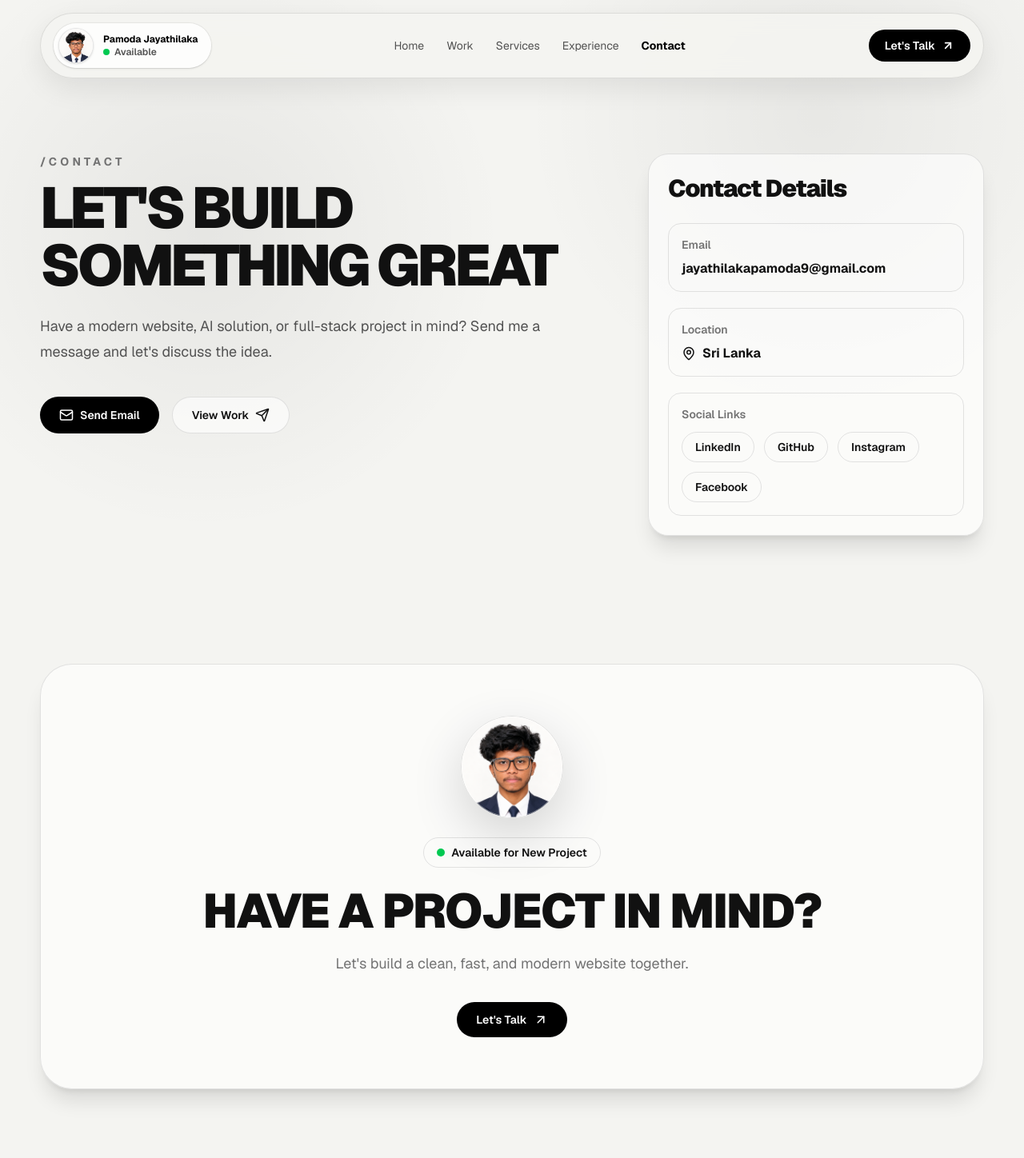
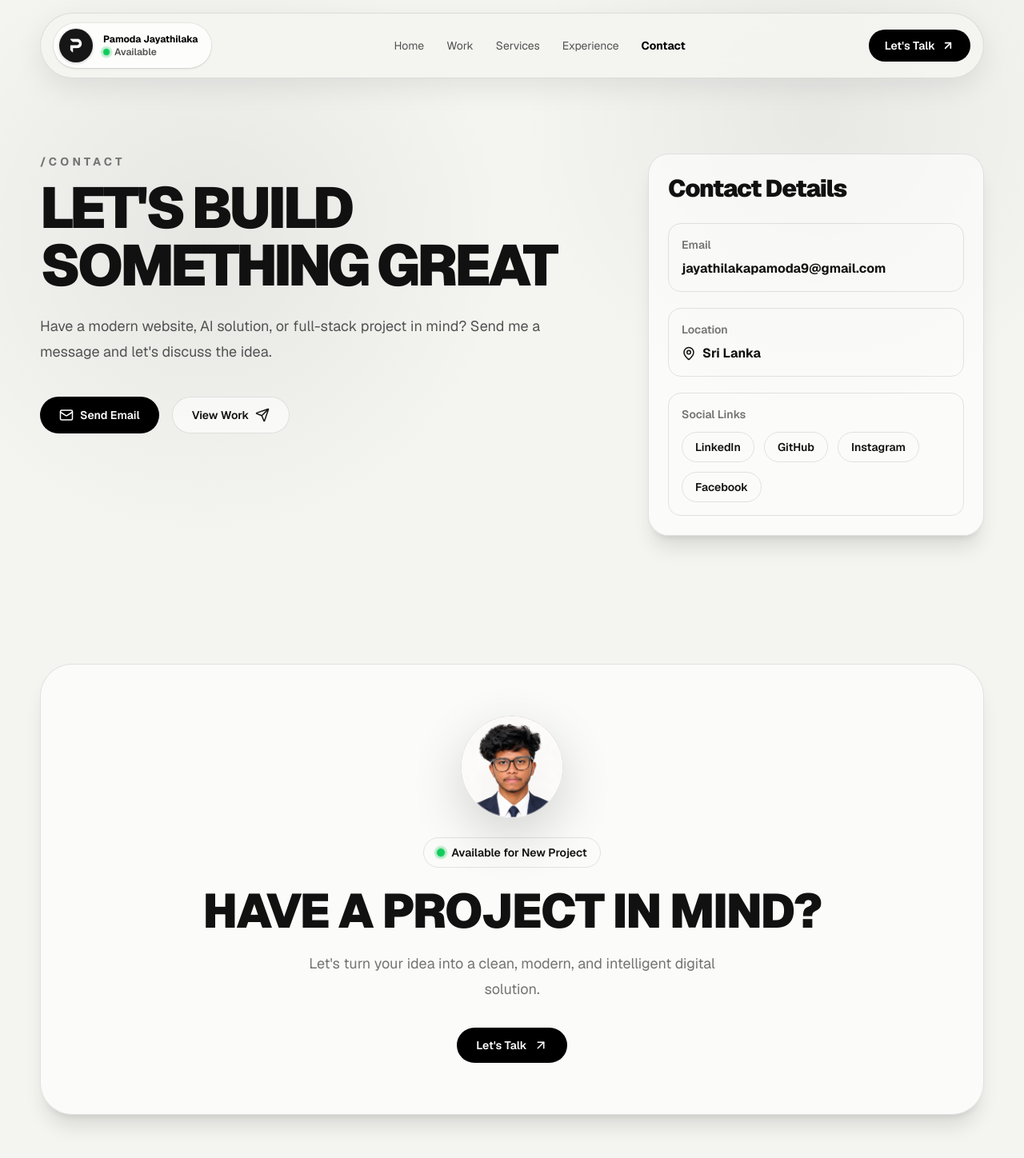
Before and after one commit to pamoda2004/Portfolio_NextJs, a Next.js app: page /contact in a window 1280 px wide. Shown: the top 1448 px of the page at 80% size. Built offline with nearby package versions, Linux system fonts and the light colour scheme.

Commit message:
update files

```diff
--- a/app/globals.css
+++ b/app/globals.css
@@ -175,3 +175,27 @@ a {
     transition-duration: 0.001ms !important;
   }
 }
+
+@keyframes availabilityPulse {
+  0% {
+    transform: scale(1);
+    opacity: 0.9;
+    box-shadow: 0 0 0 0 rgba(34, 197, 94, 0.45);
+  }
+
+  70% {
+    transform: scale(1.08);
+    opacity: 1;
+    box-shadow: 0 0 0 8px rgba(34, 197, 94, 0);
+  }
+
+  100% {
+    transform: scale(1);
+    opacity: 0.9;
+    box-shadow: 0 0 0 0 rgba(34, 197, 94, 0);
+  }
+}
+
+.available-dot {
+  animation: availabilityPulse 1.8s ease-out infinite;
+}
--- a/components/ContactCTA.tsx
+++ b/components/ContactCTA.tsx
@@ -23,7 +23,7 @@ export default function ContactCTA() {
               <div className="pointer-events-none absolute inset-0 rounded-full bg-gradient-to-tr from-black/15 via-transparent to-white/20 opacity-0 transition duration-500 group-hover:opacity-100" />
             </div>
             <div className="mx-auto mb-6 inline-flex items-center gap-2 rounded-full border border-black/10 px-4 py-2 text-sm font-semibold">
-              <span className="h-2.5 w-2.5 rounded-full bg-green-500" />
+              <span className="available-dot h-2.5 w-2.5 rounded-full bg-green-500" />
               Available for New Project
             </div>
 
@@ -32,7 +32,7 @@ export default function ContactCTA() {
             </h2>
 
             <p className="mx-auto mt-5 max-w-xl text-lg leading-8 text-neutral-500">
-              Let&apos;s build a clean, fast, and modern website together.
+              Let&apos;s turn your idea into a clean, modern, and intelligent digital solution.
             </p>
 
             <div className="mt-8 flex justify-center">
--- a/components/Experience.tsx
+++ b/components/Experience.tsx
@@ -14,7 +14,7 @@ export default function Experience() {
               <p className="mb-3 text-sm font-bold uppercase tracking-[0.3em] text-white/50">
                 /Experience
               </p>
-              <h2 className="text-5xl font-black uppercase leading-none tracking-[-0.03em] md:text-5xl">
+              <h2 className="text-[clamp(2.5rem,9vw,4.5rem)] font-black uppercase leading-none tracking-[-0.03em] md:text-5xl">
                 Work Journey
               </h2>
             </div>
@@ -35,7 +35,7 @@ export default function Experience() {
                   {item.date}
                 </p>
 
-                <h3 className="text-2xl font-bold transition group-hover:translate-x-1 group-active:translate-x-1">
+                <h3 className="text-2xl font-black transition group-hover:translate-x-1 group-active:translate-x-1">
                   {item.company}
                 </h3>
 
--- a/components/Header.tsx
+++ b/components/Header.tsx
@@ -43,7 +43,7 @@ export default function Header() {
         <div className="flex items-center gap-2 rounded-full bg-white/80 py-1.5 pl-1.5 pr-3 text-sm font-semibold shadow-sm ring-1 ring-black/5 sm:gap-3 sm:pr-4">
           <span className="relative grid h-10 w-10 shrink-0 place-items-center overflow-hidden rounded-full border border-black/10 bg-white shadow-sm sm:h-11 sm:w-11">
             <Image
-              src="/images/My.png"
+              src="/images/logo.jpg"
               alt="Pamoda Jayathilaka"
               width={56}
               height={56}
@@ -58,7 +58,7 @@ export default function Header() {
             </span>
 
             <span className="flex items-center gap-1.5 text-xs font-semibold text-neutral-600">
-              <span className="h-2 w-2 rounded-full bg-green-500" />
+              <span className="available-dot h-2 w-2 rounded-full bg-green-500" />
               Available
             </span>
           </span>
--- a/lib/data.ts
+++ b/lib/data.ts
@@ -33,7 +33,7 @@ export const projects = [
       "Vite",
       "NumPy"
     ],
-    liveUrl: "https://github.com/pamoda2004/identity--tracker-system",
+    liveUrl: "https://github.com/pamoda2004/persistent-identity-tracker",
     overview:
       "This project focuses on maintaining persistent identities for people detected in video streams. The system combines object detection, appearance feature extraction, movement analysis, and similarity matching to assign consistent identities while managing unknown individuals through a user-assisted labeling workflow.",
 
@@ -212,7 +212,7 @@ export const projects = [
       "CSS",
       "JavaScript"
     ],
-    liveUrl: "https://vehicle-mlmodel.vercel.app/",
+    liveUrl: "https://github.com/pamoda2004/Vehicle_Assistant",
 
     overview:
       "This project focuses on helping users make informed vehicle purchasing decisions by combining machine learning with a responsive web application. Users can search vehicles using filters such as price range, fuel type, transmission, and manufacturing year, while the system predicts fair market prices and recommends the best matching vehicles.",
```
Also changed, not shown: public/images/logo.jpg (added).
